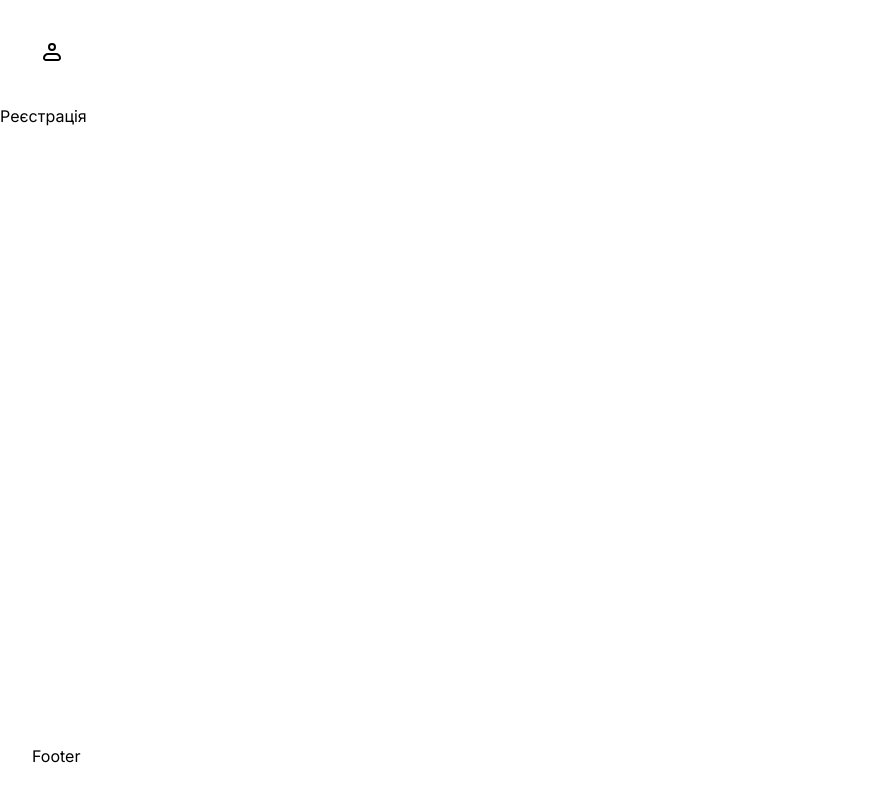
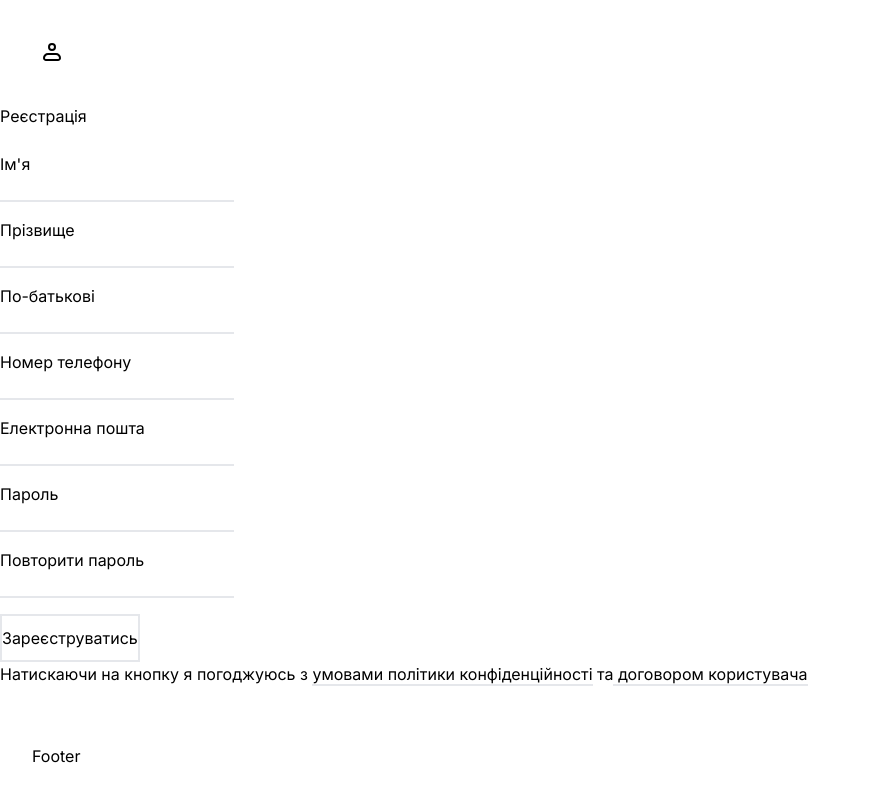
Before and after one commit to TataUA/teamchallenge_sport_store_frontend, a Next.js app: page /signup in a window 1280 px wide. Shown: the whole page, without its empty margins (0-871 px from the left). Built offline with nearby package versions, Linux system fonts and the light colour scheme.

Commit message:
added register/login forms

```diff
--- a/app/(auth)/login/page.tsx
+++ b/app/(auth)/login/page.tsx
@@ -1,12 +1,28 @@
+import React from "react";
 import Link from "next/link";
-import React from "react";
+import { LoginForm } from "@/app/components/LoginForm";
 
 export default function Page() {
   return (
     <>
-      <h1>Авторизація</h1>
-      <p>Увійдіть або зареєструйтесь щоб продовжити</p>
-      <Link href="/signup">Зареєструватись</Link>
+      <h1 className="mb-2">Авторизація</h1>
+      <p className="mb-6">Увійдіть або зареєструйтесь щоб продовжити</p>
+      <LoginForm />
+      <p>
+        Натискаючи на кнопку я погоджуюсь з{" "}
+        <Link href="" className="border-b-2">
+          умовами політики конфіденційності
+        </Link>{" "}
+        та
+        <Link href="" className="border-b-2">
+          {" "}
+          договором користувача
+        </Link>
+      </p>
+      <p>або</p>
+      <Link href="/signup" className="inline-block h-12 border-2">
+        Зареєструватись
+      </Link>
     </>
   );
 }
--- a/app/(auth)/profile/page.tsx
+++ b/app/(auth)/profile/page.tsx
@@ -1,7 +1,7 @@
 import { redirect } from "next/navigation";
 
 export default function Profile() {
-  const authenticate = 1;
+  const authenticate = 0;
   if (!authenticate) {
     redirect("/login");
   }
--- a/app/(auth)/signup/page.tsx
+++ b/app/(auth)/signup/page.tsx
@@ -1,11 +1,23 @@
 import React from "react";
+import Link from "next/link";
 import { RegisterForm } from "@/app/components/RegisterForm";
 
 export default function Page() {
   return (
     <>
-      <h1>Реєстрація</h1>
-      <RegisterForm/>
+      <h1 className="mb-6">Реєстрація</h1>
+      <RegisterForm />
+      <p>
+        Натискаючи на кнопку я погоджуюсь з{" "}
+        <Link href="" className="border-b-2">
+          умовами політики конфіденційності
+        </Link>{" "}
+        та
+        <Link href="" className="border-b-2">
+          {" "}
+          договором користувача
+        </Link>
+      </p>
     </>
   );
 }
--- /dev/null
+++ b/app/components/LoginForm.tsx
@@ -0,0 +1,89 @@
+"use client";
+
+import React from "react";
+//import { useDispatch } from "react-redux";
+import * as yup from "yup";
+import { Formik, Form, Field, ErrorMessage } from "formik";
+import Link from "next/link";
+//import { registerUserThunk } from "redux/auth/authThunk";
+
+export const schema = yup.object().shape({
+  email: yup
+    .string()
+    .email("Введіть дійсну електронну адресу")
+    .required("Це поле обов'язкове"),
+  password: yup
+    .string()
+    .min(6, "Пароль повинен містити не менше 6 символів")
+    .matches(
+      /^[A-Za-z0-9!@#$%^&*]+$/,
+      "Пароль може містити лише літери, цифри та символи"
+    )
+    .required("Це поле обов'язкове"),
+});
+
+interface FormValues {
+  email: string;
+  password: string;
+}
+
+const initialValues: FormValues = {
+  email: "",
+  password: "",
+};
+
+export const LoginForm = () => {
+  //const dispatch = useDispatch();
+
+  const handleSubmit = (
+    values: FormValues,
+    { resetForm }: { resetForm: () => void }
+  ) => {
+    //dispatch(registerUserThunk({ name, email, password }));
+
+    //DELETE
+    console.log(values);
+    resetForm();
+  };
+
+  return (
+    <Formik
+      initialValues={initialValues}
+      validationSchema={schema}
+      onSubmit={handleSubmit}
+    >
+      <Form autoComplete="on">
+        <label htmlFor="email" className="block mb-4">
+          Електронна пошта
+          <Field
+            id="email"
+            type="email"
+            name="email"
+            className="block border-b-2"
+          />
+          <ErrorMessage name="email" component="div" />
+        </label>
+
+        <label htmlFor="password" className="block mb-4">
+          Пароль
+          <Field
+            autoComplete="off"
+            id="password"
+            type="password"
+            name="password"
+            className="block border-b-2"
+          />
+          <ErrorMessage name="password" component="div" />
+        </label>
+
+        <Link href={""} className="block mb-5">
+          Забули пароль?
+        </Link>
+
+        <button type="submit" className="h-12 border-2">
+          Увійти
+        </button>
+      </Form>
+    </Formik>
+  );
+};
--- a/app/components/RegisterForm.tsx
+++ b/app/components/RegisterForm.tsx
@@ -1,29 +1,32 @@
+"use client";
+
+import React, { useState } from "react";
 //import { useDispatch } from "react-redux";
 import * as yup from "yup";
 import { Formik, Form, Field, ErrorMessage } from "formik";
 //import { registerUserThunk } from "redux/auth/authThunk";
 
-const schema = yup.object().shape({
+export const schema = yup.object().shape({
   name: yup
     .string()
     .min(1, "Це поле не може бути порожнім")
-    .matches(/^[^\d\W]+$/, "Це поле може містити лише літери")
+    .matches(/^[A-Za-zА-Яа-яЁёЇїІіЄєҐґ']+$/, "Це поле може містити лише літери")
     .required("Це поле обов'язкове"),
   surname: yup
     .string()
     .min(1, "Це поле не може бути порожнім")
-    .matches(/^[^\d\W]+$/, "Це поле може містити лише літери")
+    .matches(/^[A-Za-zА-Яа-яЁёЇїІіЄєҐґ']+$/, "Це поле може містити лише літери")
     .required("Це поле обов'язкове"),
   patronymic: yup
     .string()
     .min(1, "Це поле не може бути порожнім")
-    .matches(/^[^\d\W]+$/, "Це поле може містити лише літери")
+    .matches(/^[A-Za-zА-Яа-яЁёЇїІіЄєҐґ']+$/, "Це поле може містити лише літери")
     .required("Це поле обов'язкове"),
   phone: yup
     .string()
     .min(12, "Номер телефону повинен містити не менше 12 символів")
     .matches(
-      /^\+[0-9]{12}/,
+      /^\+380\d{9}$/,
       "Номер телефону повинен бути у форматі +380*********"
     )
     .required("Це поле обов'язкове"),
@@ -66,54 +69,132 @@ const initialValues: FormValues = {
 };
 
 export const RegisterForm = () => {
+  const [phone, setPhone] = useState("");
+  const [isPhoneFocused, setIsPhoneFocused] = useState(false);
   //const dispatch = useDispatch();
 
-  // const handleSubmit = ({ name, email, password }, { resetForm }) => {
-  //   dispatch(registerUserThunk({ name, email, password }));
-  //   resetForm();
-  // };
+  const handleSubmit = (
+    values: FormValues,
+    { resetForm }: { resetForm: () => void }
+  ) => {
+    //dispatch(registerUserThunk({ name, email, password }));
 
-  return (<></>
-    // <Formik
-    //   initialValues={initialValues}
-    //   validationSchema={schema}
-    //   onSubmit={() => console.log()} //handleSubmit
-    // >
-    //   <Form autoComplete="on">
-    //     <label htmlFor="name">
-    //       Name
-    //       <Field
-    //         id="name"
-    //         type="text"
-    //         name="name"
-    //         placeholder="Rosie Simpson"
-    //       />
-    //       <ErrorMessage name="name" component={""} />
-    //     </label>
-    //     <label htmlFor="email">
-    //       Email
-    //       <Field
-    //         id="email"
-    //         type="email"
-    //         name="email"
-    //         placeholder="rosiesimpson@gmail.com"
-    //       />
-    //       <ErrorMessage name="email" component={""} />
-    //     </label>
-    //     <label htmlFor="password">
-    //       Password
-    //       <Field
-    //         autoComplete="off"
-    //         id="password"
-    //         type="password"
-    //         name="password"
-    //         placeholder="
-    //         Must be at least 7 characters"
-    //       />
-    //       <ErrorMessage name="password" component={""} />
-    //     </label>
-    //     <button type="submit">Create</button>
-    //   </Form>
-    // </Formik>
+    //DELETE
+    console.log(values);
+    resetForm();
+    setPhone("");
+  };
+
+  return (
+    <Formik
+      initialValues={{ ...initialValues, phone }}
+      validationSchema={schema}
+      onSubmit={handleSubmit}
+    >
+      {(formik) => (
+        <Form autoComplete="on">
+          <label htmlFor="name" className="block mb-4">
+            Ім&apos;я
+            <Field
+              id="name"
+              type="text"
+              name="name"
+              className="block border-b-2"
+            />
+            <ErrorMessage name="name" component="div" />
+          </label>
+
+          <label htmlFor="surname" className="block mb-4">
+            Прізвище
+            <Field
+              id="surname"
+              type="text"
+              name="surname"
+              className="block border-b-2"
+            />
+            <ErrorMessage name="surname" component="div" />
+          </label>
+
+          <label htmlFor="patronymic" className="block mb-4">
+            По-батькові
+            <Field
+              id="patronymic"
+              type="text"
+              name="patronymic"
+              className="block border-b-2"
+            />
+            <ErrorMessage name="patronymic" component="div" />
+          </label>
+
+          <label htmlFor="phone" className="block mb-4">
+            Номер телефону
+            <Field
+              id="phone"
+              type="text"
+              name="phone"
+              className="block border-b-2"
+              value={isPhoneFocused || phone.length > 4 ? phone : ""}
+              onFocus={() => {
+                setIsPhoneFocused(true);
+                if (!phone.startsWith("+380")) {
+                  const newPhone = "+380" + phone.slice(4);
+                  setPhone(newPhone);
+                  formik.setFieldValue("phone", newPhone);
+                }
+              }}
+              onBlur={() => {
+                if (phone === "+380") {
+                  setPhone("");
+                }
+                setIsPhoneFocused(false);
+              }}
+              onChange={(e: React.ChangeEvent<HTMLInputElement>) => {
+                const inputValue = e.target.value;
+                if (inputValue.startsWith("+380") || inputValue === "") {
+                  setPhone(inputValue);
+                  formik.setFieldValue("phone", inputValue);
+                }
+              }}
+            />
+            <ErrorMessage name="phone" component="div" />
+          </label>
+          <label htmlFor="email" className="block mb-4">
+            Електронна пошта
+            <Field
+              id="email"
+              type="email"
+              name="email"
+              className="block border-b-2"
+            />
+            <ErrorMessage name="email" component="div" />
+          </label>
+          <label htmlFor="password" className="block mb-4">
+            Пароль
+            <Field
+              autoComplete="off"
+              id="password"
+              type="password"
+              name="password"
+              className="block border-b-2"
+            />
+            <ErrorMessage name="password" component="div" />
+          </label>
+          <label htmlFor="repeatPassword" className="block mb-4">
+            Повторити пароль
+            <Field
+              autoComplete="off"
+              id="repeatPassword"
+              type="password"
+              name="repeatPassword"
+              className="block border-b-2"
+            />
+            <ErrorMessage name="repeatPassword" component="div" />
+          </label>
+          <button type="submit" className="h-12 border-2">
+            Зареєструватись
+          </button>
+        </Form>
+      )}
+    </Formik>
   );
 };
```
Also changed, not shown: lib/utils/token.ts (+20 -20 lines), lib/api.ts (renamed from lib/api.tsx).
